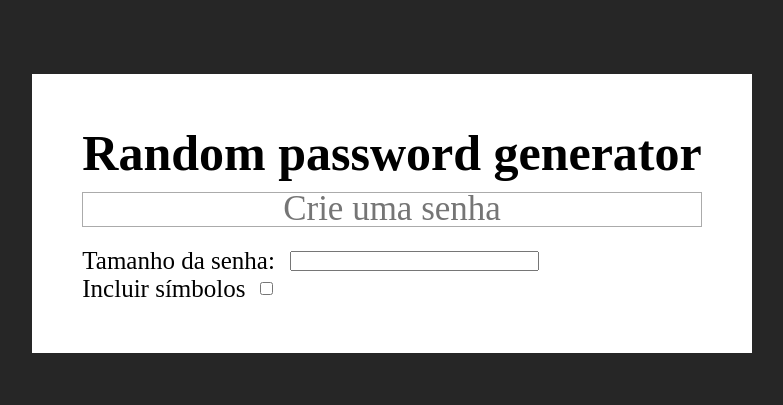
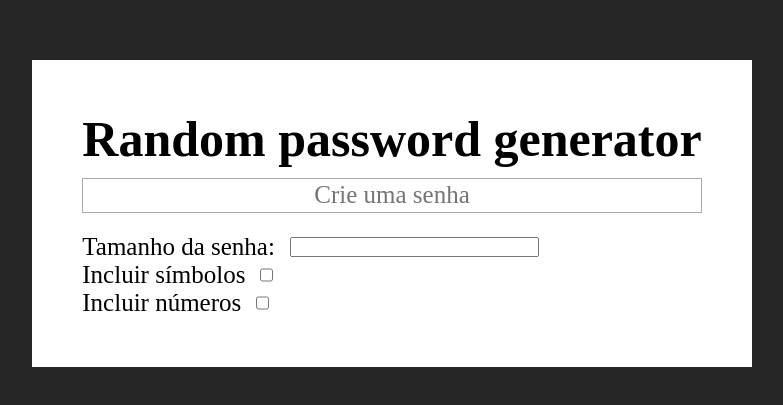
Before and after one commit to joaootaviofm/passwordGenerator, a plain HTML site: page assets/index.html in a window 1280 px wide. Shown: the part 187-592 px from the top of the page, without its empty margins (248-1031 px from the left). Drawn offline with Linux system fonts and the light colour scheme; a web font is replaced by a local one.

Commit message:
inclusão numérica adicionada

```diff
--- a/assets/index.html
+++ b/assets/index.html
@@ -21,6 +21,10 @@
                 <label for="cSymbol">Incluir símbolos</label>
                 <input type="checkbox" name="cSymbol" id="checkSymbol">
             </div>
+            <div id="numberDiv">
+                <label for="cNumber">Incluir números</label>
+                <input type="checkbox" name="cNumber" id="checkNumber">
+            </div>
         </div>
     </div>
 
--- a/assets/style.css
+++ b/assets/style.css
@@ -5,7 +5,6 @@
     box-sizing: border-box;
     padding: 0;
     font-family: Smooch Sans;
-    font-size: 35px;
 }
 
 
@@ -41,7 +40,8 @@ body{
     min-width: 100%;
     text-align: center;
     height: 35px;
-    border: 0.5px solid rgba(0, 0, 0, 0.329)
+    border: 0.5px solid rgba(0, 0, 0, 0.329);
+    font-size: 25px;
 }
 
 #includeDiv {
@@ -72,5 +72,10 @@ label{
 #symbolDiv{
     display: flex;
     gap: 15px;
-    align-items: center;
+
 }
+
+#numberDiv{
+    display: flex;
+    gap: 15px;
+}
```
